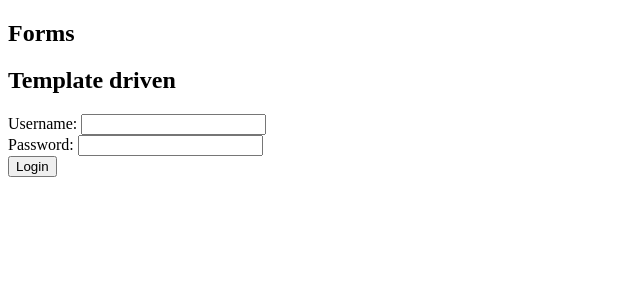
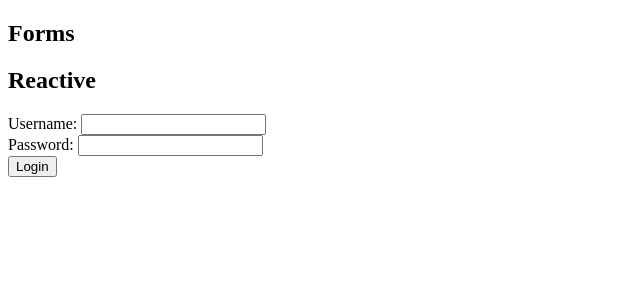
Before and after one commit to jintoppy/angular-forms-sep2021, an Angular app: page / in a window 1280 px wide. Shown: the top 300 px of the page, without its empty margins (0-640 px from the left). Built offline with nearby package versions, Linux system fonts and the light colour scheme.

Commit message:
reactive

```diff
--- a/src/app/app.component.html
+++ b/src/app/app.component.html
@@ -1,3 +1,4 @@
 <h2>Forms</h2>
 
-<app-template-form></app-template-form>
+<!-- <app-template-form></app-template-form> -->
+<app-reactive-form></app-reactive-form>
--- a/src/app/components/reactive-form/reactive-form.component.html
+++ b/src/app/components/reactive-form/reactive-form.component.html
@@ -1 +1,16 @@
-<p>reactive-form works!</p>
+<h2>Reactive</h2>
+
+<form autocomplete="off">
+    <div>
+        <label for="username">Username: </label>
+        <input id="username" name="username" type="text" required minlength="4">
+    </div>
+
+    <div>
+        <label for="password">Password: </label>
+        <input id="password" type="password" name="password" required>
+    </div>
+    <div>
+        <button>Login</button>
+    </div>
+</form>
--- a/src/app/components/reactive-form/reactive-form.component.ts
+++ b/src/app/components/reactive-form/reactive-form.component.ts
@@ -12,4 +12,8 @@ export class ReactiveFormComponent implements OnInit {
   ngOnInit(): void {
   }
 
+  login(){
+
+  }
+
 }
```
